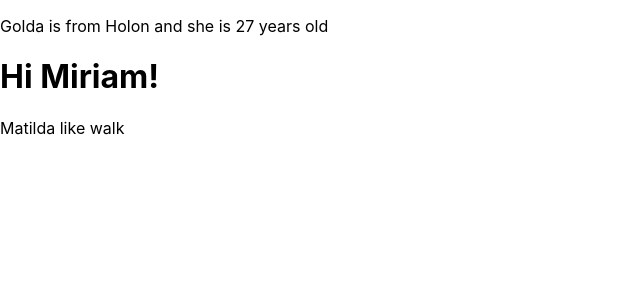
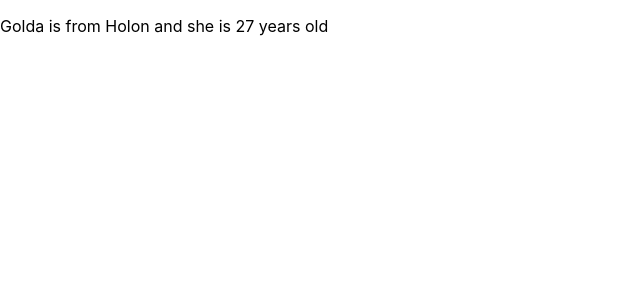
Before and after one commit to MKisos30/revivewFullStack, a React (Create React App) app in the folder 19.01.22/react/my-app/: page / in a window 1280 px wide. Shown: the top 300 px of the page, without its empty margins (0-640 px from the left). Built offline with nearby package versions, Linux system fonts and the light colour scheme.

Commit message:
Update App.js

```diff
--- a/19.01.22/react/my-app/src/App.js
+++ b/19.01.22/react/my-app/src/App.js
@@ -15,19 +15,33 @@ function App() {
   //   </>
   // );
 
-  const user = {
-    name: "Matilda",
-    hobbies: "walk"
-  }
+  // function nameUser(user) {
+  //   return `${user.name} likes ${user.hobbies}`
+  // }
 
-  const name = `Miriam`
-  const element = <h1>Hi {name}!</h1>
+  // function getText(user) {
+  //   if(user) {
+  //     return <div>{nameUser(user)}</div>
+  //   } else {
+  //     return <div>There is no user</div>
+  //   }
+  // }
+
+  // const user1 = {
+  //   name: "Matilda",
+  //   hobbies: "walk"
+  // }
+
+  // const name = `Miriam`
+  // const element = <h1>Hi {name}!</h1>
 
   return (
     <>
       <NewApp/>
-      {element}
-      <div>{user.name} like {user.hobbies}</div>
+      {/* {element} */}
+      {/* <div>{user.name} like {user.hobbies}</div> */}
+      {/* <div>{nameUser(user1)}</div> */}
+      {/* <div>{getText()}</div> */}
     </>
   )
 }
```
